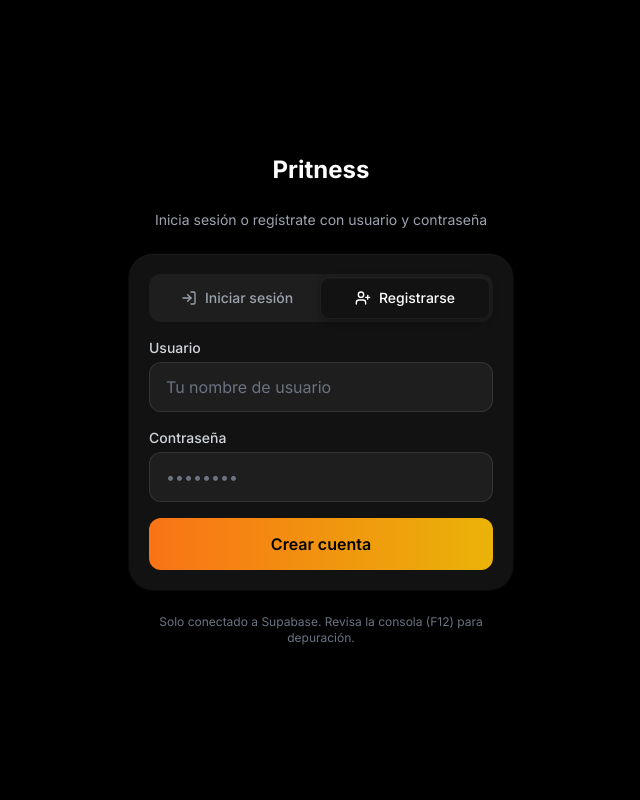
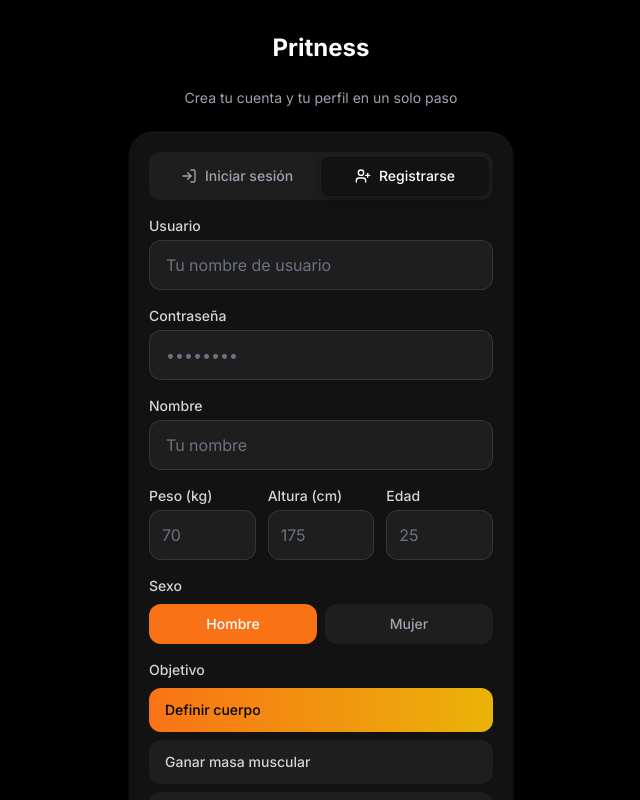
Before and after one commit to miguel-bonilla-7/Pritness., a React (Vite) app: page /login in a window 1280 px wide. Both pictures are taken after a click on the button "Registrarse". Shown: the top 800 px of the page, without its empty margins (319-959 px from the left). Built offline with nearby package versions, Linux system fonts and the light colour scheme; no server answers.

Commit message:
Implement user registration and login flow in AuthPage, including profile creation and validation for user inputs. Refactor form handling to streamline submission process and improve navigation upon successful authentication.

```diff
--- a/src/pages/AuthPage.tsx
+++ b/src/pages/AuthPage.tsx
@@ -1,21 +1,43 @@
 import { useState } from 'react'
-import { Navigate } from 'react-router-dom'
+import { useNavigate } from 'react-router-dom'
 import { LogIn, UserPlus } from 'lucide-react'
 import { useAuth } from '../context/AuthContext'
+import { useUser, type Goal, type UserProfile } from '../context/UserContext'
 import { Card } from '../components/Card'
+import { supabase, insertProfile } from '../lib/supabase'
+import { calculateTMB, getTargetsFromGoal } from '../lib/tmb'
 
 type Mode = 'login' | 'register'
 
+const GOALS: { value: Goal; label: string }[] = [
+  { value: 'definir_masa', label: 'Definir cuerpo' },
+  { value: 'ganar_masa', label: 'Ganar masa muscular' },
+  { value: 'perder_peso', label: 'Perder peso' },
+]
+
+const USUARIO_EMAIL_SUFFIX = '@pritness.local'
+function usuarioAEmail(usuario: string): string {
+  return usuario.trim().toLowerCase().replace(/\s+/g, '') + USUARIO_EMAIL_SUFFIX
+}
+
 export function AuthPage() {
+  const navigate = useNavigate()
   const { configured, loading, session, signIn, signUp } = useAuth()
+  const { setProfile } = useUser()
   const [mode, setMode] = useState<Mode>('login')
   const [usuario, setUsuario] = useState('')
   const [password, setPassword] = useState('')
+  const [name, setName] = useState('')
+  const [weight, setWeight] = useState('')
+  const [height, setHeight] = useState('')
+  const [age, setAge] = useState('')
+  const [goal, setGoal] = useState<Goal>('definir_masa')
+  const [sex, setSex] = useState<'male' | 'female'>('male')
   const [error, setError] = useState('')
   const [success, setSuccess] = useState('')
   const [submitting, setSubmitting] = useState(false)
 
-  const handleSubmit = async (e: React.FormEvent) => {
+  const handleLogin = async (e: React.FormEvent) => {
     e.preventDefault()
     setError('')
     setSuccess('')
@@ -25,18 +47,102 @@ export function AuthPage() {
     }
     setSubmitting(true)
     try {
-      if (mode === 'login') {
-        const { error: err } = await signIn(usuario.trim(), password)
-        if (err) setError(err.message)
-      } else {
-        const { error: err } = await signUp(usuario.trim(), password)
-        if (err) setError(err.message)
-        else setSuccess('Cuenta creada. Completa tu perfil en el siguiente paso.')
-      }
+      const { error: err } = await signIn(usuario.trim(), password)
+      if (err) setError(err.message)
+      else navigate('/', { replace: true })
     } finally {
       setSubmitting(false)
     }
   }
+
+  const handleRegister = async (e: React.FormEvent) => {
+    e.preventDefault()
+    setError('')
+    setSuccess('')
+    if (!usuario.trim() || !password) {
+      setError('Usuario y contraseña requeridos')
+      return
+    }
+    if (mode === 'register') {
+      if (!name.trim()) {
+        setError('Nombre requerido')
+        return
+      }
+      const w = parseFloat(weight)
+      const h = parseFloat(height)
+      const a = parseInt(age, 10)
+      if (isNaN(w) || w <= 0 || w > 300) {
+        setError('Peso válido (kg)')
+        return
+      }
+      if (isNaN(h) || h <= 0 || h > 250) {
+        setError('Altura válida (cm)')
+        return
+      }
+      if (isNaN(a) || a < 10 || a > 120) {
+        setError('Edad válida (10-120)')
+        return
+      }
+    }
+
+    setSubmitting(true)
+    try {
+      const { error: err } = await signUp(usuario.trim(), password)
+      if (err) {
+        setError(err.message)
+        return
+      }
+      const { data: { session: newSession } } = await supabase.auth.getSession()
+      if (!newSession?.user?.id) {
+        setError('No se pudo iniciar la sesión. Intenta de nuevo.')
+        return
+      }
+
+      const username = usuario.trim().toLowerCase().replace(/\s+/g, '')
+      const w = parseFloat(weight)
+      const h = parseFloat(height)
+      const a = parseInt(age, 10)
+      const tmb = calculateTMB(w, h, a, sex)
+      const targets = getTargetsFromGoal(tmb, goal)
+
+      const profileData: UserProfile = {
+        name: name.trim(),
+        weight: w,
+        height: h,
+        age: a,
+        goal,
+        sex,
+        tmb,
+        ...targets,
+      }
+
+      const { data: inserted, error: insertErr } = await insertProfile(newSession.user.id, {
+        username,
+        name: profileData.name,
+        weight: profileData.weight,
+        height: profileData.height,
+        age: profileData.age,
+        goal: profileData.goal,
+        sex: profileData.sex ?? null,
+        tmb: profileData.tmb,
+        daily_calories_target: profileData.dailyCaloriesTarget,
+        protein_target: profileData.proteinTarget,
+        carbs_target: profileData.carbsTarget,
+        fat_target: profileData.fatTarget,
+      })
+      if (insertErr) {
+        setError(insertErr.message)
+        return
+      }
+      if (inserted) profileData.id = inserted.id
+      setProfile(profileData)
+      navigate('/dashboard', { replace: true })
+    } finally {
+      setSubmitting(false)
+    }
+  }
+
+  const handleSubmit = mode === 'login' ? handleLogin : handleRegister
 
   if (loading) {
     return (
@@ -47,7 +153,7 @@ export function AuthPage() {
   }
 
   if (session) {
-    return <Navigate to="/" replace />
+    return <Navigate to="/dashboard" replace />
   }
 
   if (!configured) {
@@ -71,10 +177,12 @@ export function AuthPage() {
   }
 
   return (
-    <div className="min-h-screen bg-app flex flex-col items-center justify-center p-4">
-      <div className="w-full max-w-sm space-y-6">
+    <div className="min-h-screen bg-app flex flex-col items-center justify-center p-4 overflow-y-auto">
+      <div className="w-full max-w-sm space-y-6 py-4">
         <h1 className="text-2xl font-bold text-white text-center">Pritness</h1>
-        <p className="text-gray-400 text-center text-sm">Inicia sesión o regístrate con usuario y contraseña</p>
+        <p className="text-gray-400 text-center text-sm">
+          {mode === 'login' ? 'Inicia sesión' : 'Crea tu cuenta y tu perfil en un solo paso'}
+        </p>
 
         <Card>
           <div className="flex rounded-xl bg-white/5 p-1 mb-4">
@@ -123,6 +231,95 @@ export function AuthPage() {
                 placeholder="••••••••"
               />
             </div>
+
+            {mode === 'register' && (
+              <>
+                <div>
+                  <label className="block text-sm font-medium text-gray-300 mb-1">Nombre</label>
+                  <input
+                    type="text"
+                    value={name}
+                    onChange={(e) => setName(e.target.value)}
+                    className="w-full rounded-xl bg-white/5 border border-white/10 px-4 py-3 text-white placeholder-gray-500 focus:outline-none focus:ring-2 focus:ring-orange-500"
+                    placeholder="Tu nombre"
+                  />
+                </div>
+                <div className="grid grid-cols-3 gap-3">
+                  <div>
+                    <label className="block text-sm font-medium text-gray-300 mb-1">Peso (kg)</label>
+                    <input
+                      type="number"
+                      step="0.1"
+                      value={weight}
+                      onChange={(e) => setWeight(e.target.value)}
+                      className="w-full rounded-xl bg-white/5 border border-white/10 px-3 py-3 text-white placeholder-gray-500 focus:outline-none focus:ring-2 focus:ring-orange-500"
+                      placeholder="70"
+                    />
+                  </div>
+                  <div>
+                    <label className="block text-sm font-medium text-gray-300 mb-1">Altura (cm)</label>
+                    <input
+                      type="number"
+                      value={height}
+                      onChange={(e) => setHeight(e.target.value)}
+                      className="w-full rounded-xl bg-white/5 border border-white/10 px-3 py-3 text-white placeholder-gray-500 focus:outline-none focus:ring-2 focus:ring-orange-500"
+                      placeholder="175"
+                    />
+                  </div>
+                  <div>
+                    <label className="block text-sm font-medium text-gray-300 mb-1">Edad</label>
+                    <input
+                      type="number"
+                      value={age}
+                      onChange={(e) => setAge(e.target.value)}
+                      className="w-full rounded-xl bg-white/5 border border-white/10 px-3 py-3 text-white placeholder-gray-500 focus:outline-none focus:ring-2 focus:ring-orange-500"
+                      placeholder="25"
+                    />
+                  </div>
+                </div>
+                <div>
+                  <label className="block text-sm font-medium text-gray-300 mb-2">Sexo</label>
+                  <div className="flex gap-2">
+                    <button
+                      type="button"
+                      onClick={() => setSex('male')}
+                      className={`flex-1 rounded-xl py-2.5 text-sm font-medium transition-colors ${
+                        sex === 'male' ? 'bg-orange-500 text-white' : 'bg-white/5 text-gray-400'
+                      }`}
+                    >
+                      Hombre
+                    </button>
+                    <button
+                      type="button"
+                      onClick={() => setSex('female')}
+                      className={`flex-1 rounded-xl py-2.5 text-sm font-medium transition-colors ${
+                        sex === 'female' ? 'bg-orange-500 text-white' : 'bg-white/5 text-gray-400'
+                      }`}
+                    >
+                      Mujer
+                    </button>
+                  </div>
+                </div>
+                <div>
+                  <label className="block text-sm font-medium text-gray-300 mb-2">Objetivo</label>
+                  <div className="space-y-2">
+                    {GOALS.map((g) => (
+                      <button
+                        key={g.value}
+                        type="button"
+                        onClick={() => setGoal(g.value)}
+                        className={`w-full rounded-xl py-3 px-4 text-left text-sm font-medium transition-colors ${
+                          goal === g.value ? 'bg-gradient-to-r from-orange-500 to-yellow-500 text-black' : 'bg-white/5 text-gray-300'
+                        }`}
+                      >
+                        {g.label}
+                      </button>
+                    ))}
+                  </div>
+                </div>
+              </>
+            )}
+
             {error && <p className="text-red-400 text-sm">{error}</p>}
             {success && <p className="text-green-400 text-sm">{success}</p>}
             <button
@@ -130,13 +327,13 @@ export function AuthPage() {
               disabled={submitting}
               className="w-full rounded-xl py-3.5 bg-gradient-to-r from-orange-500 to-yellow-500 text-black font-semibold hover:opacity-90 disabled:opacity-50 transition-opacity"
             >
-              {submitting ? '...' : mode === 'login' ? 'Entrar' : 'Crear cuenta'}
+              {submitting ? '...' : mode === 'login' ? 'Entrar' : 'Crear cuenta e ir al inicio'}
             </button>
           </form>
         </Card>
 
         <p className="text-gray-500 text-xs text-center">
-          Solo conectado a Supabase. Revisa la consola (F12) para depuración.
+          Sesión guardada en este dispositivo. Revisa la consola (F12) para depuración.
         </p>
       </div>
     </div>
```
